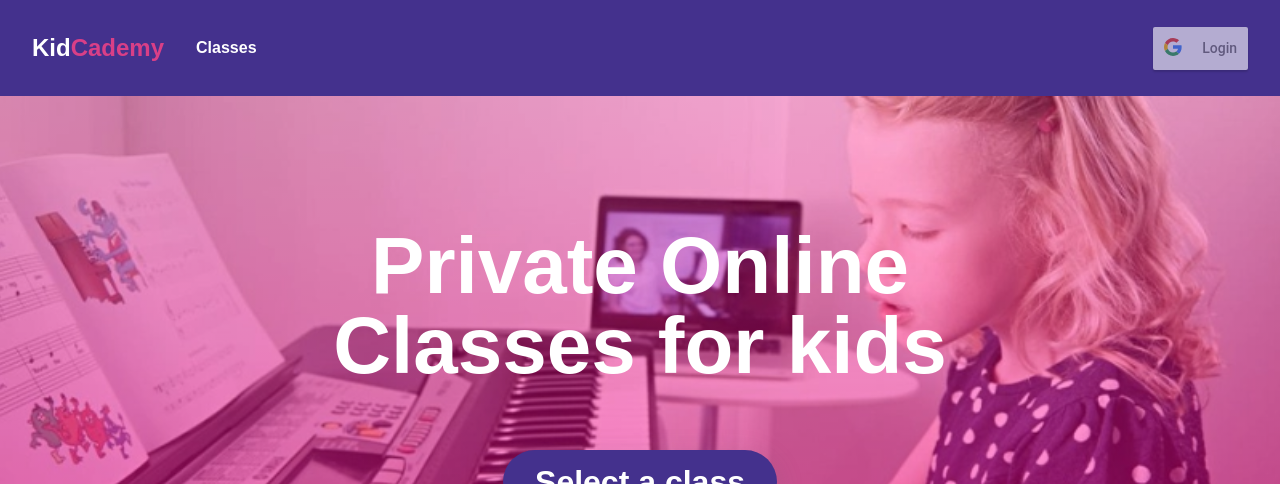
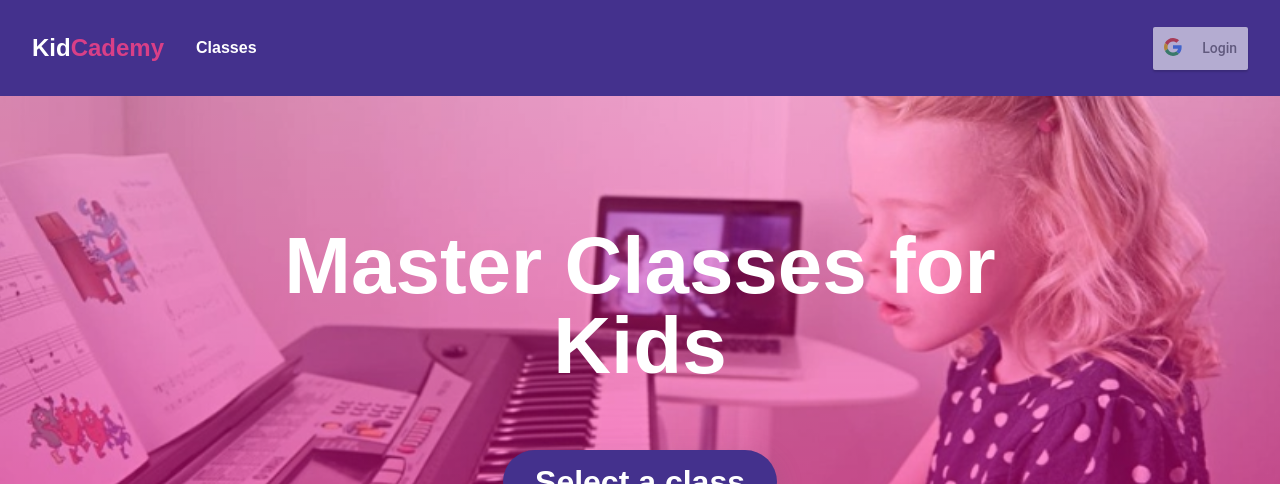
Before and after one commit to hamidkd/Final-Project-Concordia-Bootcamp, a React (Create React App) app in the folder frontend/: page / in a window 1280 px wide. Shown: the top 484 px of the page. Built offline with nearby package versions, Linux system fonts and the light colour scheme; no server answers.

Commit message:
change heading in Hero

```diff
--- a/frontend/src/components/Hero.js
+++ b/frontend/src/components/Hero.js
@@ -6,8 +6,10 @@ import { themeVars } from "./GlobalStyles";
 const Hero = () => {
   return (
     <Section>
-      <h2 className='hero-title'>Private Online Classes for kids</h2>
-      <Link className='big-button' to='/tutors' >Select a class</Link>
+      <h2 className="hero-title">Master Classes for Kids</h2>
+      <Link className="big-button" to="/tutors">
+        Select a class
+      </Link>
     </Section>
   );
 };
```
